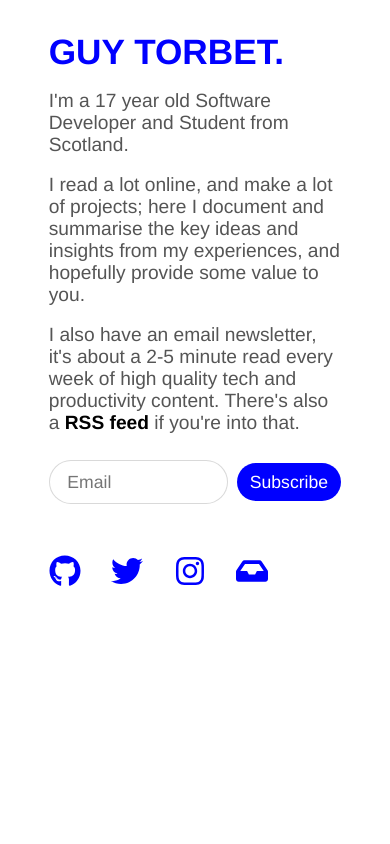
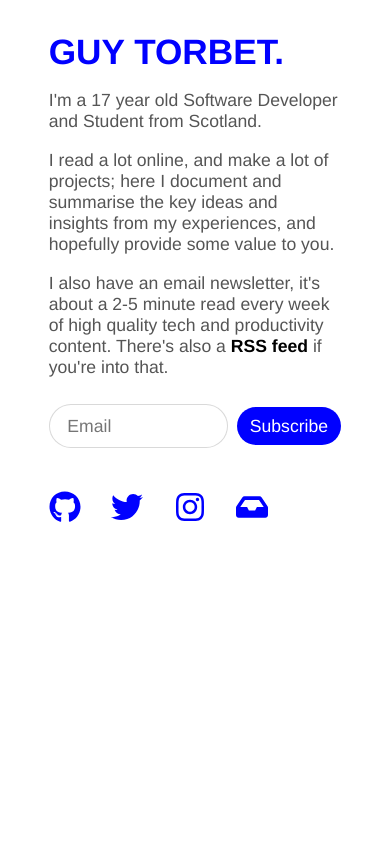
Before and after one commit to Torbet/Portfolio, a Next.js app: page / in a window 390 px wide. Shown: the top 844 px of the page. Built offline with nearby package versions, Linux system fonts and the light colour scheme.

Commit message:
fixed sizing

```diff
--- a/styles/default.module.css
+++ b/styles/default.module.css
@@ -94,6 +94,12 @@
 
         border-bottom: 1px solid rgba(0, 0, 0, 0.1);
     }
+    #links {
+        margin-top: 1em;
+    }
+    .subHeading {
+        font-size: 1.1em;
+    }
     #about {
         margin: 2em auto;
     }
```
